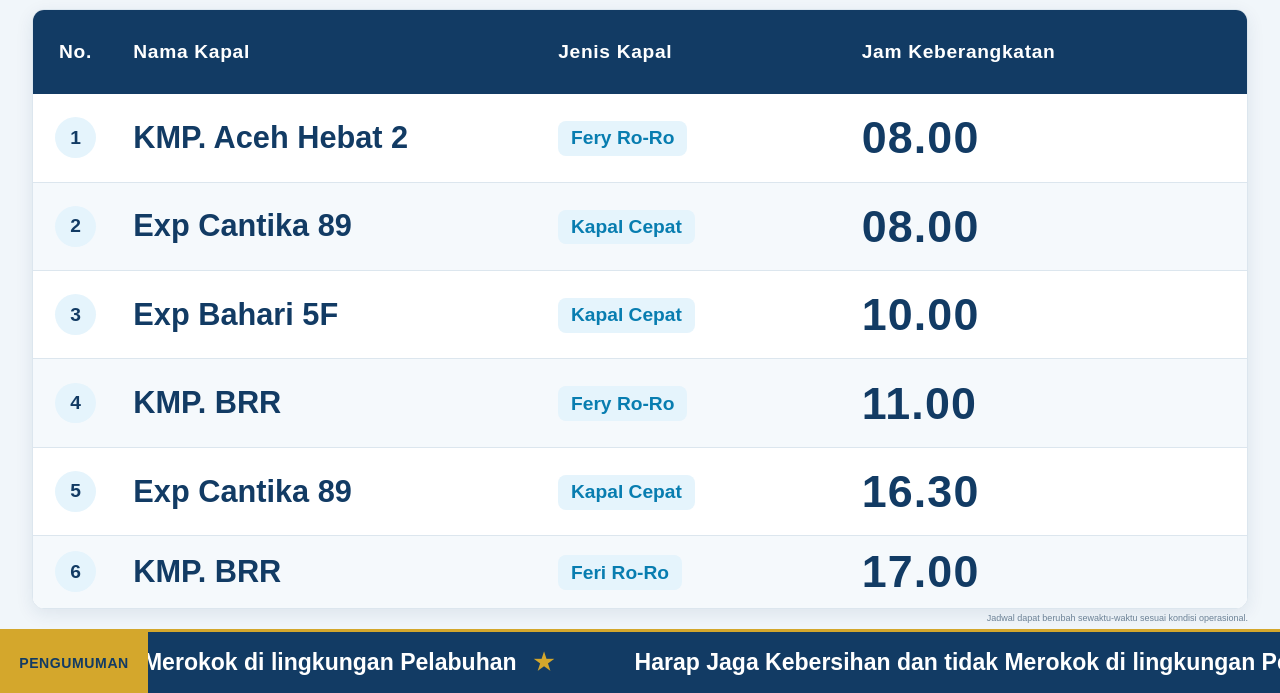
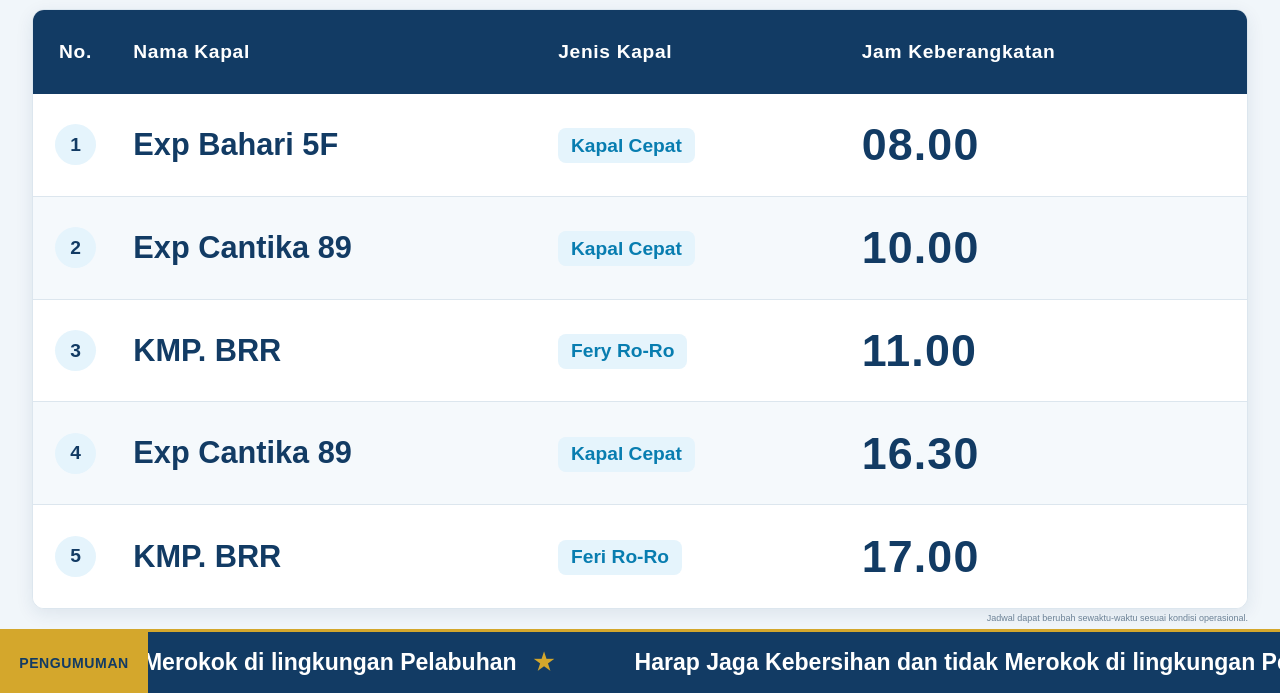
Before and after one commit to MYusuf19/display.github.io, a plain HTML site: page index.html in a window 1280 px wide. Shown: the part 107-800 px from the top of the page. Drawn offline with Linux system fonts and the light colour scheme.

Commit message:
Update Jadwal

```diff
--- a/index.html
+++ b/index.html
@@ -578,39 +578,34 @@
                     </thead>
 
                     <tbody>
-                         <tr>
+
+                        <tr>
                             <td><span class="row-number">1</span></td>
-                            <td><div class="ship-name">KMP. Aceh Hebat 2</div></td>
-                            <td><span class="type-pill">Fery Ro-Ro</span></td>
-                            <td><div class="departure">08.00</div></td>
-                        </tr>
-                        <tr>
-                            <td><span class="row-number">2</span></td>
-                            <td><div class="ship-name">Exp Cantika 89</div></td>
+                            <td><div class="ship-name">Exp Bahari 5F</div></td>
                             <td><span class="type-pill">Kapal Cepat</span></td>
                             <td><div class="departure">08.00</div></td>
                         </tr>
 
                          <tr>
-                            <td><span class="row-number">3</span></td>
-                             <td><div class="ship-name">Exp Bahari 5F</div></td>
+                            <td><span class="row-number">2</span></td>
+                             <td><div class="ship-name">Exp Cantika 89</div></td>
                             <td><span class="type-pill">Kapal Cepat</span></td>
                             <td><div class="departure">10.00</div></td>
                         </tr>
                         <tr>
-                            <td><span class="row-number">4</span></td>
+                            <td><span class="row-number">3</span></td>
                             <td><div class="ship-name">KMP. BRR</div></td>
                             <td><span class="type-pill">Fery Ro-Ro</span></td>
                             <td><div class="departure">11.00</div></td>
                         </tr>
                          <tr>
-                            <td><span class="row-number">5</span></td>
+                            <td><span class="row-number">4</span></td>
                             <td><div class="ship-name">Exp Cantika 89</div></td>
                             <td><span class="type-pill">Kapal Cepat</span></td>
                             <td><div class="departure">16.30</div></td>
                         </tr>
                         <tr>
-                            <td><span class="row-number">6</span></td>
+                            <td><span class="row-number">5</span></td>
                             <td><div class="ship-name">KMP. BRR</div></td>
                             <td><span class="type-pill">Feri Ro-Ro</span></td>
                             <td><div class="departure">17.00</div></td>
```
